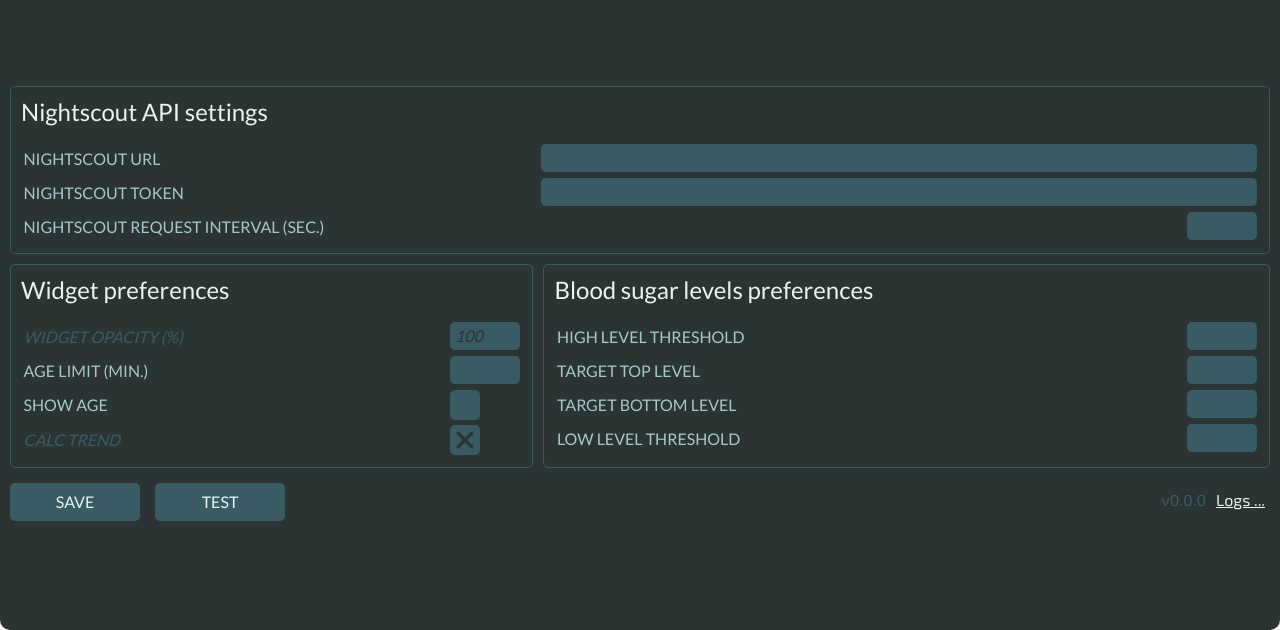
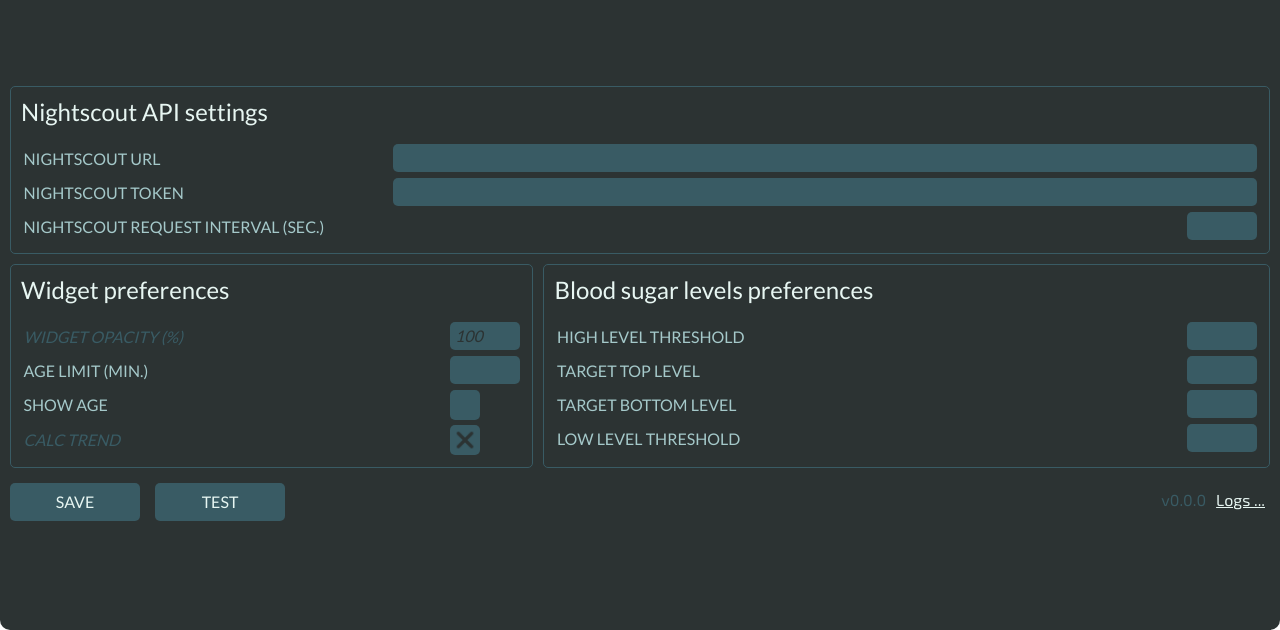
Before and after one commit to kashamalasha/nightscout-widget-electron, an Electron app: page settings.html in a window 1280 px wide. Shown: the part 170-800 px from the top of the page. Drawn offline with Linux system fonts and the light colour scheme.

Commit message:
ui: fields alignment fixing

```diff
--- a/styles.css
+++ b/styles.css
@@ -265,7 +265,7 @@
   }
   .settings-input__label {
     user-select: none;
-    min-width: 42%;
+    min-width: 30%;
 
     padding-top: 5px;
     padding-bottom: 5px;
```
